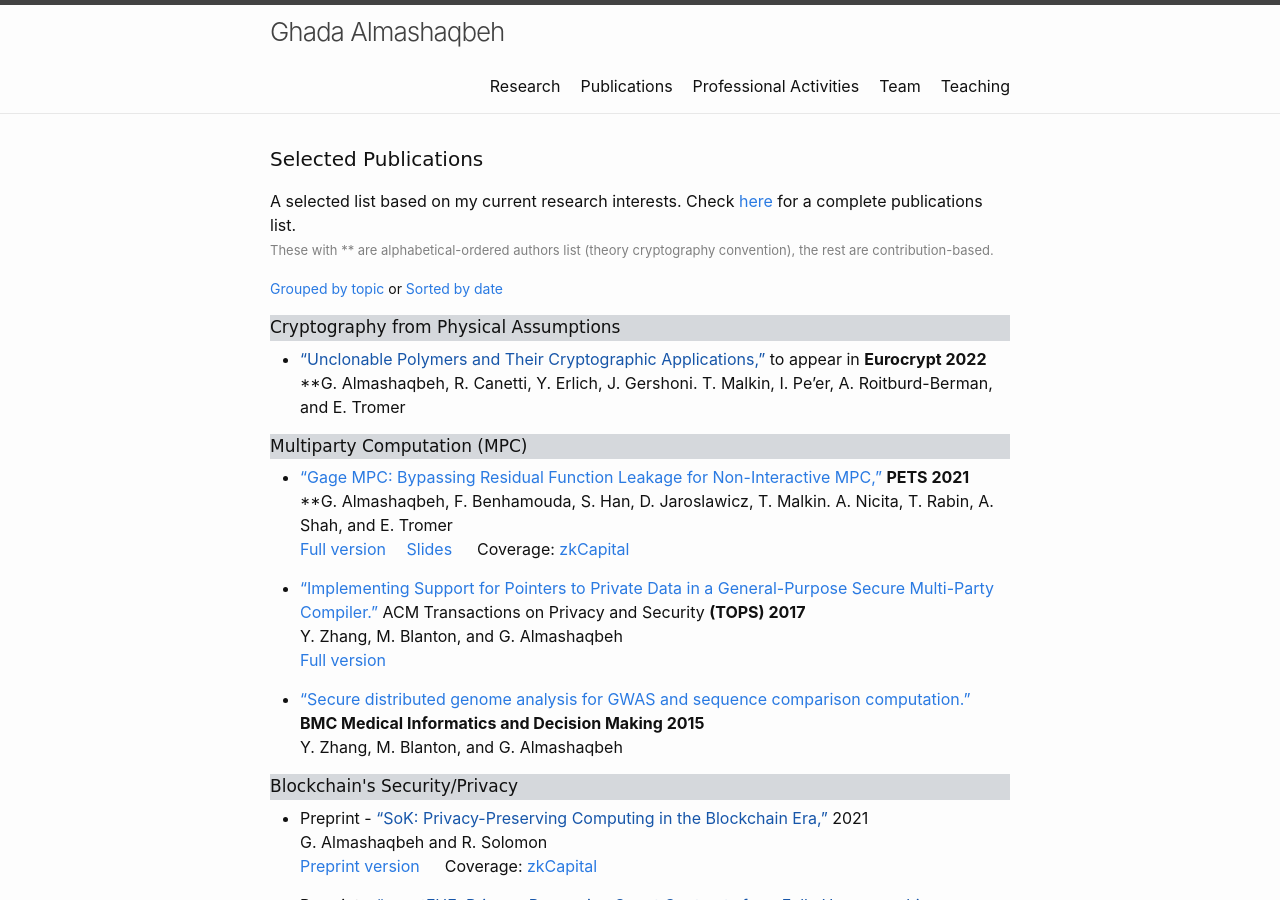
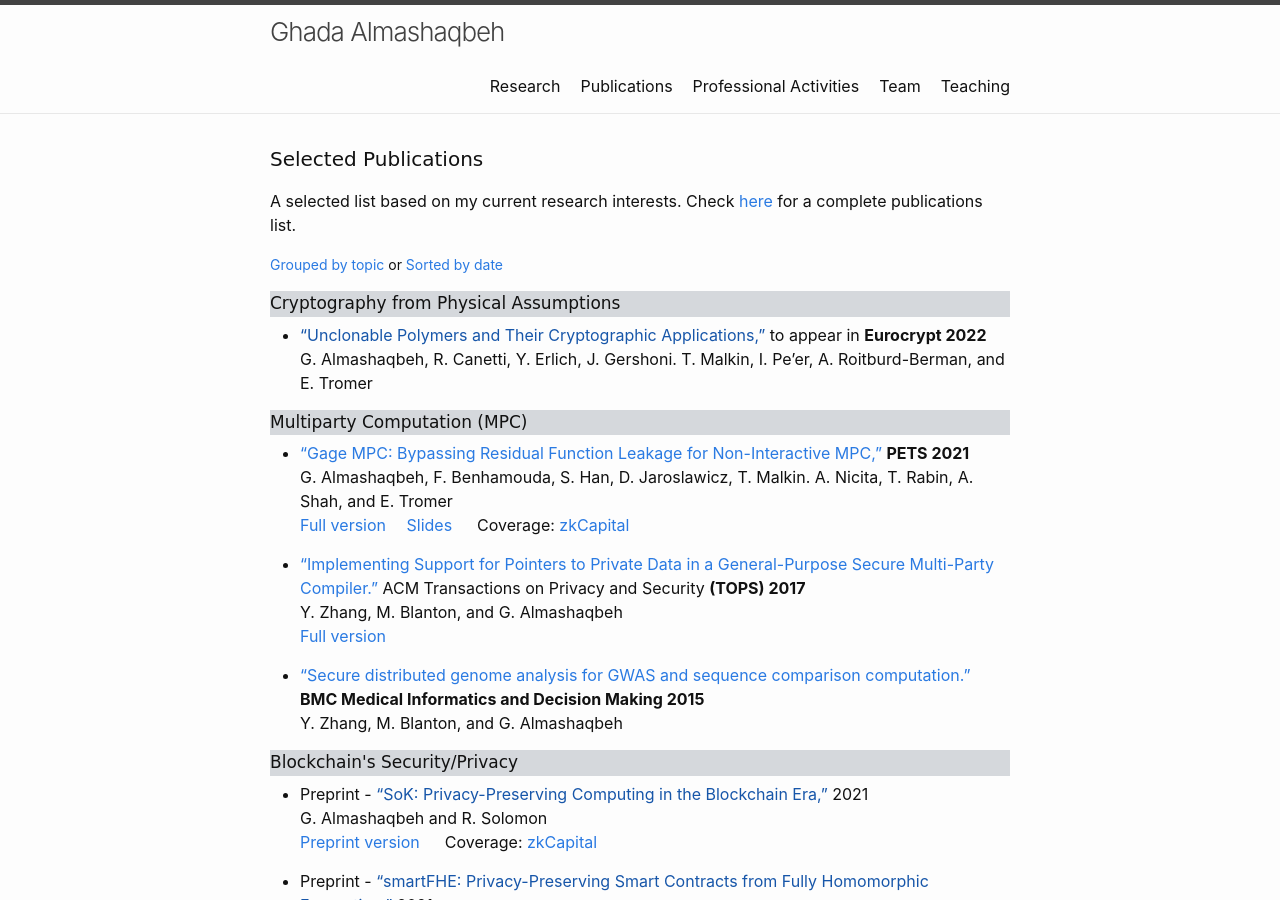
Before and after one commit to GhadaAlmashaqbeh/GhadaAlmashaqbeh.github.io, a Jekyll site: the page built from 02-publications.md, in a window 1280 px wide and 900 px high. Built offline with Jekyll 4.4.1, drawn with Linux system fonts in a browser that asks for light colours.

Commit message:
update pubs

```diff
--- a/02-publications.md
+++ b/02-publications.md
@@ -7,19 +7,18 @@ permalink: /publications/
 <h4 style="font-family: 'Comic Sans MS'; margin-top: -30px;">Selected Publications</h4>
 
 A selected list based on my current research interests. Check [here](https://scholar.google.com/citations?hl=en&user=QKIkII0AAAAJ&view_op=list_works&sortby=pubdate) for a complete publications list.<br/>
-<span style="color:grey;font-size:13px;">These with \*\* are alphabetical-ordered authors list (theory cryptography convention), the rest are contribution-based.</span>
 
 <span style="text-align:right;font-size:14px;">[Grouped by topic](https://ghadaalmashaqbeh.github.io/publications/) or [Sorted by date](https://ghadaalmashaqbeh.github.io/publications/by-date/)</span>
 
 <div style="font-family: 'Comic Sans MS'; font-size:17px; background-color:rgb(213, 216, 220);margin-bottom:6px;">Cryptography from Physical Assumptions</div>
 
 * ["Unclonable Polymers and Their Cryptographic Applications,"]() to appear in **Eurocrypt 2022**<br/>
-  \*\*G. Almashaqbeh, R. Canetti, Y. Erlich, J. Gershoni. T. Malkin, I. Pe’er, A. Roitburd-Berman, and E. Tromer<br/>
+  G. Almashaqbeh, R. Canetti, Y. Erlich, J. Gershoni. T. Malkin, I. Pe’er, A. Roitburd-Berman, and E. Tromer<br/>
 
 <div style="font-family: 'Comic Sans MS'; font-size:17px; background-color:rgb(213, 216, 220);margin-bottom:6px;">Multiparty Computation (MPC)</div>
 
 * ["Gage MPC: Bypassing Residual Function Leakage for Non-Interactive MPC,"](https://sciendo.com/article/10.2478/popets-2021-0083) **PETS 2021**<br/>
-  \*\*G. Almashaqbeh, F. Benhamouda, S. Han, D. Jaroslawicz, T. Malkin. A. Nicita, T. Rabin, A. Shah, and E. Tromer<br/>
+  G. Almashaqbeh, F. Benhamouda, S. Han, D. Jaroslawicz, T. Malkin. A. Nicita, T. Rabin, A. Shah, and E. Tromer<br/>
   [Full version](https://eprint.iacr.org/2021/256)&emsp; [Slides](../slides/gagempc-pets-2021.pdf) &emsp; Coverage: [zkCapital](https://zkcapital.substack.com/p/this-week-in-blockchain-research-fb6)
 
 * ["Implementing Support for Pointers to Private Data in a General-Purpose Secure Multi-Party Compiler."](https://dl.acm.org/citation.cfm?id=3154600) ACM Transactions on Privacy and Security **(TOPS) 2017** <br/>
```
Also changed, not shown: publications-date.md (+2 -3 lines).
